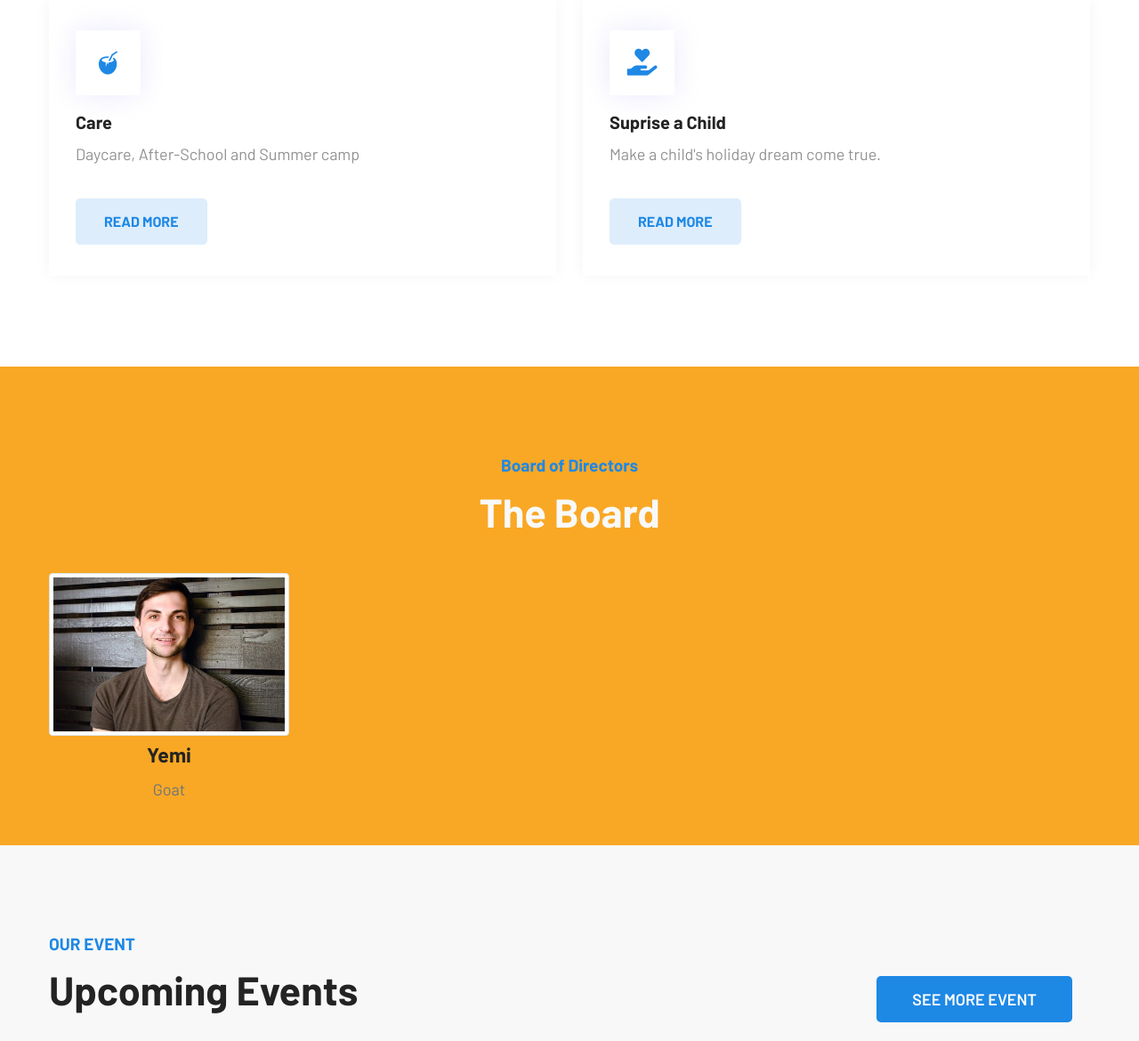
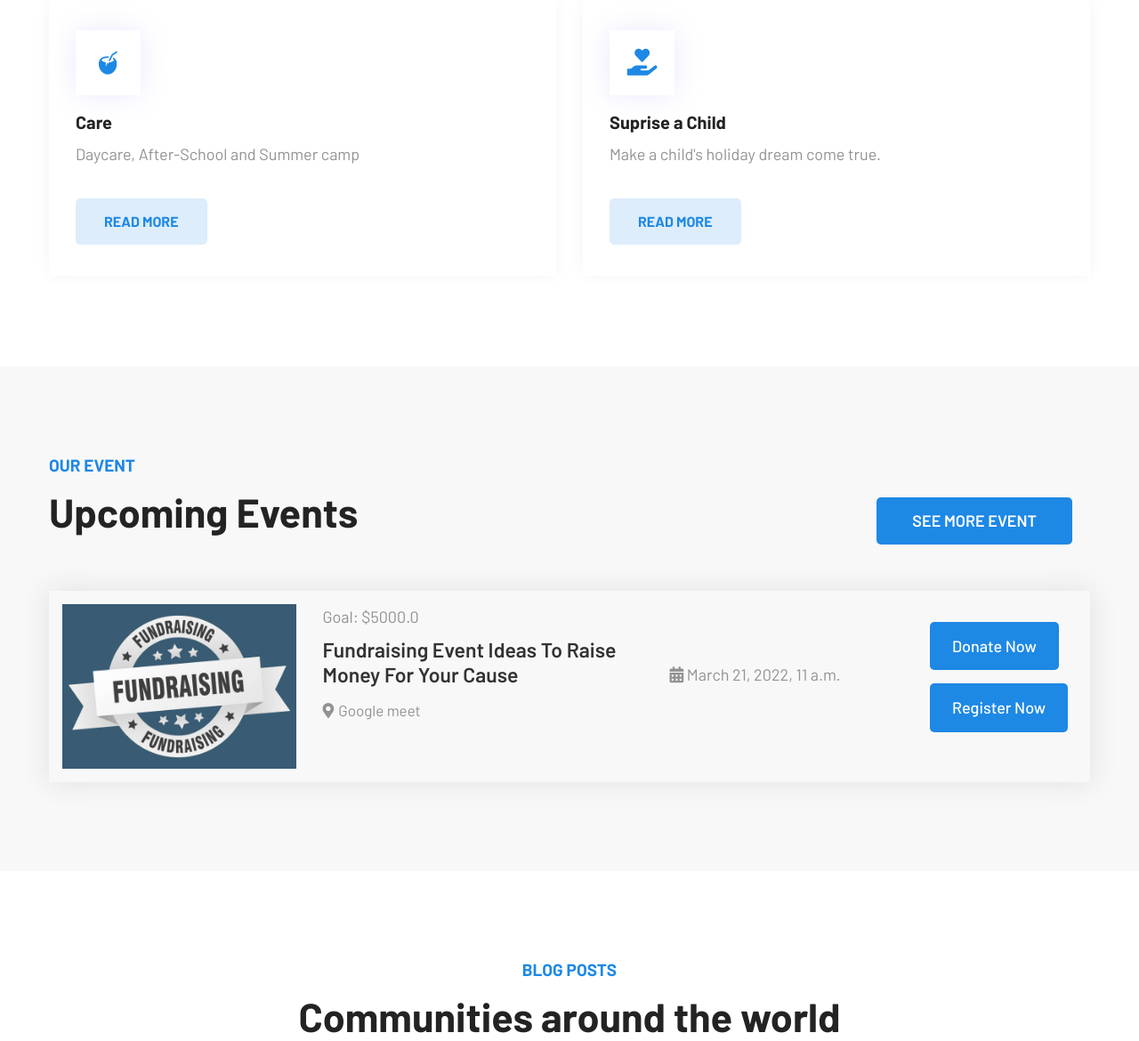
Before and after one commit to yemiemy/cccm, a Django app: page / in a window 1280 px wide. Shown: the part 3364-4534 px from the top of the page at 89% size. Run offline with Django 4.2, Linux system fonts and the light colour scheme; data comes from the database, SQL or seed files in the repository; data that the repository does not hold is empty; some libraries are stand-ins or nearby versions.

Commit message:
Bola changes 2

```diff
--- a/core/templates/about.html
+++ b/core/templates/about.html
@@ -126,7 +126,7 @@
 </div>
 
 <!-- themex_board_of_directors_area -->
-<div class="themex_team3_member3_area">
+<!-- <div class="themex_team3_member3_area">
 	<div class="container">
 		<div class="row">
 			<div class="col-lg-12">
@@ -157,7 +157,7 @@
 		</div>
 
 	</div>
-</div>
+</div> -->
 
 <!-- themex_team_member_area -->
 <div class="themex_mission_area">
--- a/core/templates/index.html
+++ b/core/templates/index.html
@@ -369,7 +369,7 @@
 </div> -->
 
 <!-- themex_team_member_area -->
-<div class="themex_team_member_area">
+<!-- <div class="themex_team_member_area">
 	<div class="container">
 		<div class="row">
 			<div class="col-lg-12">
@@ -399,7 +399,7 @@
 		</div>
 
 	</div>
-</div>
+</div> -->
 
 <!-- themex_event_area	 -->
 <div class="themex_event_area">
```
